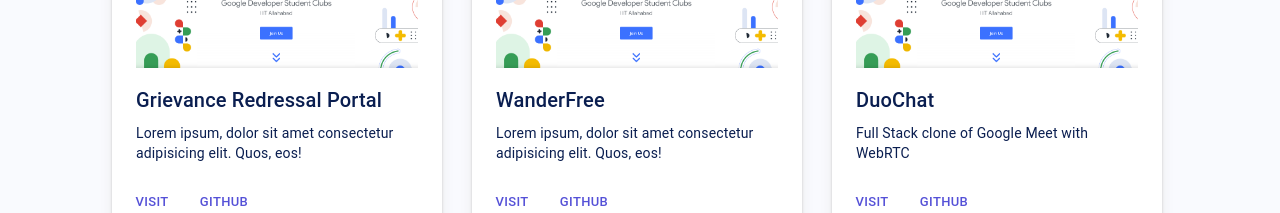
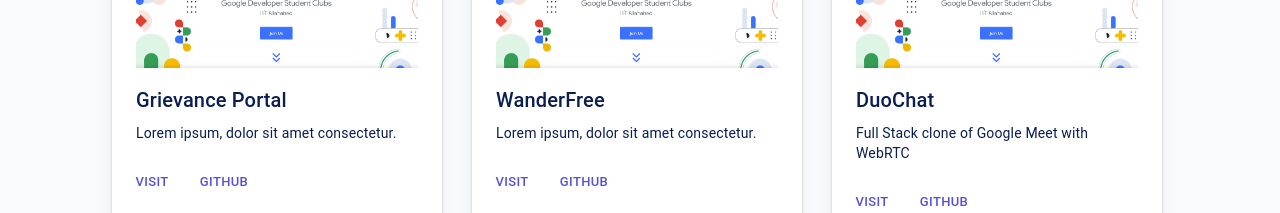
Before and after one commit to ShauryaJain03/Shaurya-Portfolio, a React (Vite) app: page / in a window 1280 px wide. Shown: the part 820-1033 px from the top of the page. Built offline with nearby package versions, Linux system fonts and the light colour scheme.

Commit message:
responsiveness fixes

```diff
--- a/src/components/Education.jsx
+++ b/src/components/Education.jsx
@@ -7,7 +7,7 @@ import TimelineContent from '@mui/lab/TimelineContent';
 import TimelineDot from '@mui/lab/TimelineDot';
 import SchoolIcon from '@mui/icons-material/School';
 function Education(){
-    return  <div className="flex flex-col items-center my-8 justify-center" id="edu">
+    return  <div className="flex flex-col items-center my-8 justify-center min-w-[360px] max-w-[1267px] box-border mx-auto" id="edu">
     <div className="text-porttext text-3xl font-semibold font-heading my-3">Education</div>
     <br/>
 
--- a/src/components/Experience.jsx
+++ b/src/components/Experience.jsx
@@ -9,7 +9,7 @@ import { LaptopMac } from '@mui/icons-material';
 
 export function EduComp(props){
     return <div className="flex items-center justify-center my-6">
-        <div className="border-2 md:h-[200px] md:w-[500px] w-[300px] rounded-lg flex flex-col border-portdarkpurple bg-white">
+        <div className="border-2 md:h-[200px] md:w-[500px] w-[250px] rounded-lg flex flex-col border-portdarkpurple bg-white">
             <div className="h-2/5 flex items-center justify-center mx-4">
                 <div className="w-[12%] h-4/5">
                     <img src={`${props.img}`} className="rounded-xl"/>
@@ -33,7 +33,7 @@ export function EduComp(props){
 }
 
 function Experience(){
-    return <div className="flex flex-col items-center my-8 justify-center" id='exp'>
+    return <div className="flex flex-col items-center my-8 justify-center min-w-[360px] max-w-[1267px] box-border mx-auto" id='exp'>
         <div className="text-porttext text-3xl font-semibold font-heading my-3">Experience</div>
         <br/>
 
--- a/src/components/Projects/Projects.jsx
+++ b/src/components/Projects/Projects.jsx
@@ -58,15 +58,15 @@ function Projects() {
           columns={{ xs: 1, sm: 8, md: 12 }}>
           <Grid xs={1} sm={4} md={4}>
             <Item
-              name={"Grievance Redressal Portal"}
-              desc={"Lorem ipsum, dolor sit amet consectetur adipisicing elit. Quos, eos!"}
+              name={"Grievance Portal"}
+              desc={"Lorem ipsum, dolor sit amet consectetur."}
               img={"gdsc.png"}
             />
           </Grid>
           <Grid xs={1} sm={4} md={4}>
             <Item
               name={"WanderFree"}
-              desc={"Lorem ipsum, dolor sit amet consectetur adipisicing elit. Quos, eos!"}
+              desc={"Lorem ipsum, dolor sit amet consectetur."}
               img={"gdsc.png"}
             />
           </Grid>
--- a/src/components/Tech/Tech.jsx
+++ b/src/components/Tech/Tech.jsx
@@ -7,7 +7,7 @@ import Grid from '@mui/material/Unstable_Grid2';
 export default function Tech() {
   return (
     <div id='skills'>
-      <div className="w-full flex flex-col justify-center items-center" id="skills">
+      <div className="w-full flex flex-col justify-center items-center min-w-[360px] max-w-[1267px] box-border mx-auto" id="skills">
       <p className="text-3xl text-porttext font-bold font-heading my-8">
         Skills
       </p>
```
